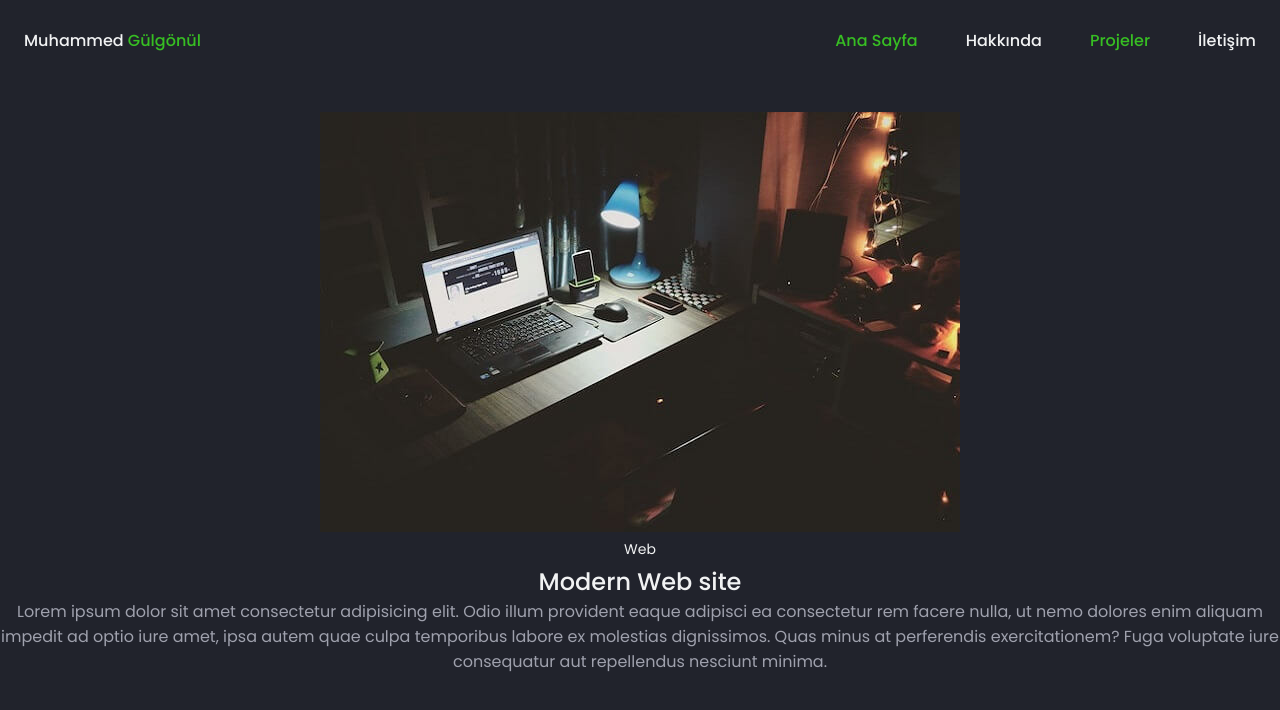
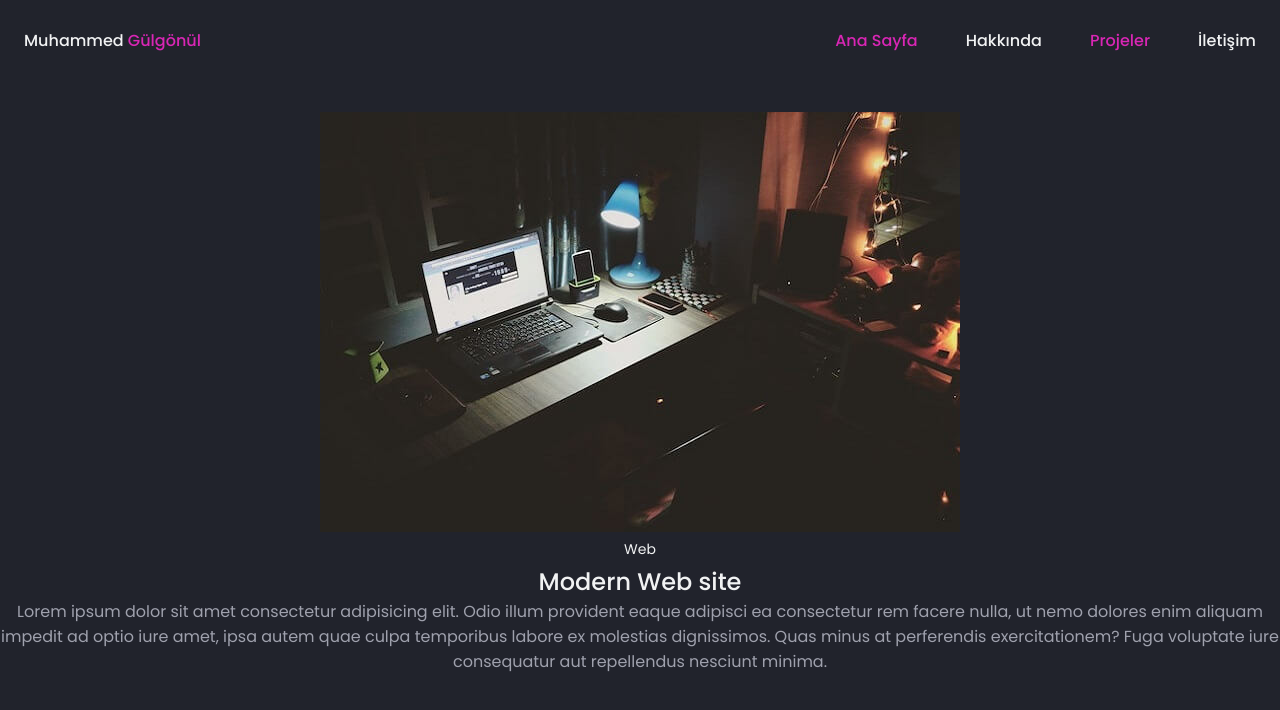
Before and after one commit to MuhammedGulgonul/Blog-sitesi, a plain HTML site: page Proje/Projects1.html in a window 1280 px wide. Drawn offline with nearby package versions, Linux system fonts and the light colour scheme.

Commit message:
Add files via upload

```diff
--- a/Proje/stylesP.css
+++ b/Proje/stylesP.css
@@ -4,8 +4,8 @@
 
 :root {
   --header-height: 3.5rem;
-  --hue: 112;
-  --first-color: hsl(var(--hue), 69%, 44%);
+  --hue: 312;
+  --first-color: hsl(var(--hue), 70%, 50%);
   --first-color-alt: hsl(var(--hue), 56%, 35%);
   --title-color: hsl(228, 8%, 95%);
   --text-color: hsl(228, 8%, 65%);
```
